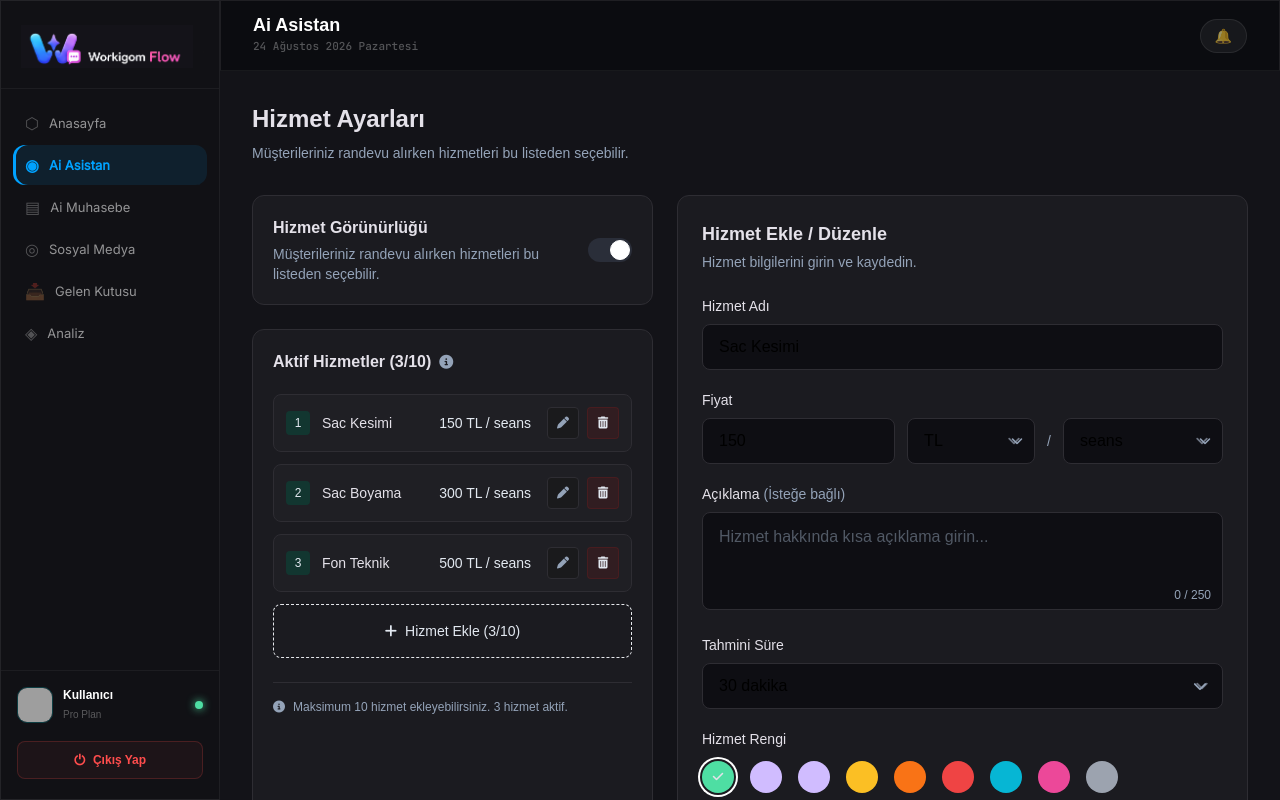
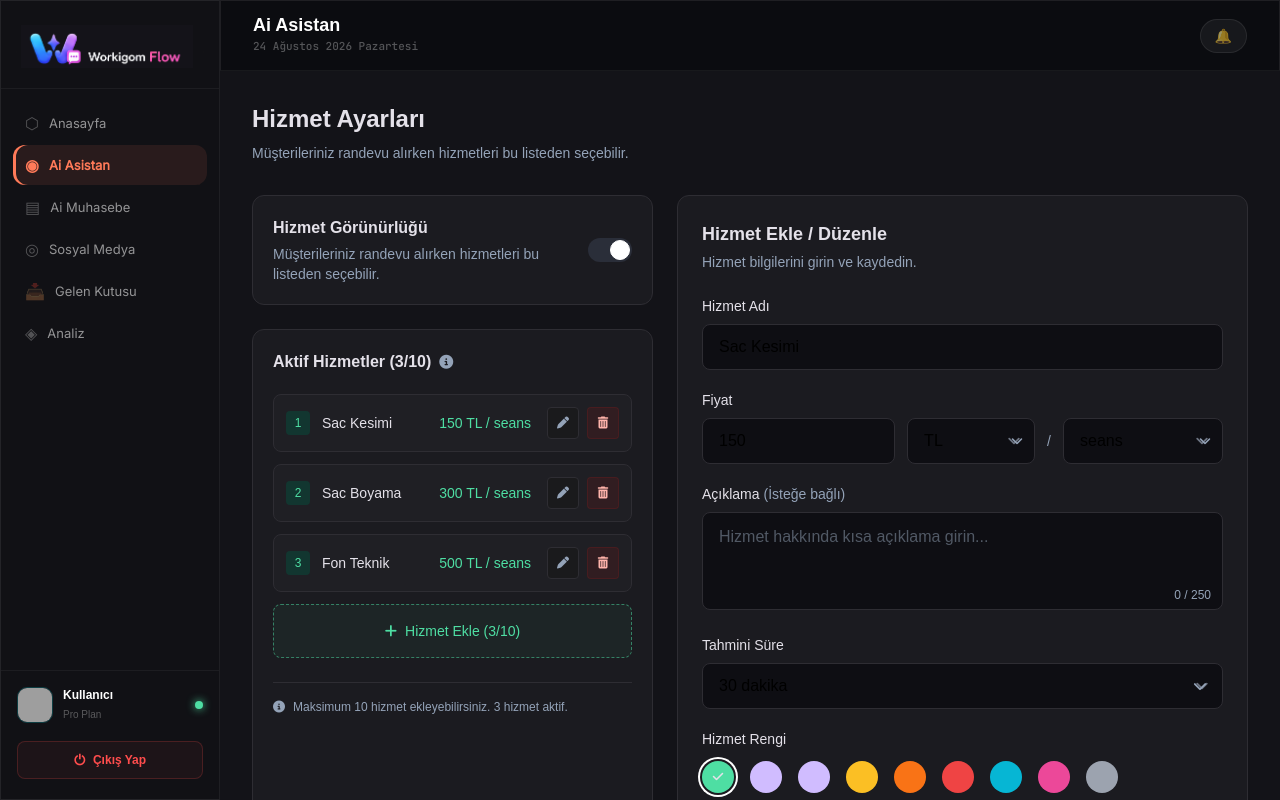
Before and after one commit to cicicarscom-pixel/flowweb, a Next.js app: page /ai-asistan/isletme-hizmetleri in a window 1280 px wide. Built offline with nearby package versions, Linux system fonts and the light colour scheme; no server answers; grey boxes are pictures that could not be loaded.

Commit message:
fix: sarkan class isimleri (ornegin -secondary -> text-secondary) onarildi ve Sidebar renk paleti yeni mobil tasarima (Mercan, Zumrut, Orkide) gore guncellendi

```diff
--- a/src/app/(dashboard)/ai-asistan/isletme-hizmetleri/page.tsx
+++ b/src/app/(dashboard)/ai-asistan/isletme-hizmetleri/page.tsx
@@ -35,16 +35,16 @@ export default function IsletmeHizmetleriPage() {
  {/* Service Item 1 */}
  <div className="flex items-center justify-between p-3 rounded-lg border border-dark-border bg-surface-container hover:border-dark-muted/50 transition-colors">
  <div className="flex items-center gap-3">
- <div className="w-6 h-6 rounded bg-emerald-900/50 -secondary flex items-center justify-center text-xs font-medium">1</div>
+ <div className="w-6 h-6 rounded bg-emerald-900/50 text-secondary flex items-center justify-center text-xs font-medium">1</div>
  <span className="font-medium text-on-surface">Sac Kesimi</span>
  </div>
  <div className="flex items-center gap-4">
- <span className="-secondary font-medium text-sm">150 TL / seans</span>
+ <span className="text-secondary font-medium text-sm">150 TL / seans</span>
  <div className="flex gap-2">
  <button className="w-8 h-8 rounded bg-sidebar border border-dark-border flex items-center justify-center text-dark-muted hover:text-on-surface transition-colors">
  <i className="fa-solid fa-pen text-xs"></i>
  </button>
- <button className="w-8 h-8 rounded bg-red-900/20 border border-red-900/30 flex items-center justify-center -tertiary hover:bg-red-900/40 transition-colors">
+ <button className="w-8 h-8 rounded bg-red-900/20 border border-red-900/30 flex items-center justify-center text-error hover:bg-red-900/40 transition-colors">
  <i className="fa-solid fa-trash-can text-xs"></i>
  </button>
  </div>
@@ -54,16 +54,16 @@ export default function IsletmeHizmetleriPage() {
  {/* Service Item 2 */}
  <div className="flex items-center justify-between p-3 rounded-lg border border-dark-border bg-surface-container hover:border-dark-muted/50 transition-colors">
  <div className="flex items-center gap-3">
- <div className="w-6 h-6 rounded bg-emerald-900/50 -secondary flex items-center justify-center text-xs font-medium">2</div>
+ <div className="w-6 h-6 rounded bg-emerald-900/50 text-secondary flex items-center justify-center text-xs font-medium">2</div>
  <span className="font-medium text-on-surface">Sac Boyama</span>
  </div>
  <div className="flex items-center gap-4">
- <span className="-secondary font-medium text-sm">300 TL / seans</span>
+ <span className="text-secondary font-medium text-sm">300 TL / seans</span>
  <div className="flex gap-2">
  <button className="w-8 h-8 rounded bg-sidebar border border-dark-border flex items-center justify-center text-dark-muted hover:text-on-surface transition-colors">
  <i className="fa-solid fa-pen text-xs"></i>
  </button>
- <button className="w-8 h-8 rounded bg-red-900/20 border border-red-900/30 flex items-center justify-center -tertiary hover:bg-red-900/40 transition-colors">
+ <button className="w-8 h-8 rounded bg-red-900/20 border border-red-900/30 flex items-center justify-center text-error hover:bg-red-900/40 transition-colors">
  <i className="fa-solid fa-trash-can text-xs"></i>
  </button>
  </div>
@@ -73,16 +73,16 @@ export default function IsletmeHizmetleriPage() {
  {/* Service Item 3 */}
  <div className="flex items-center justify-between p-3 rounded-lg border border-dark-border bg-surface-container hover:border-dark-muted/50 transition-colors">
  <div className="flex items-center gap-3">
- <div className="w-6 h-6 rounded bg-emerald-900/50 -secondary flex items-center justify-center text-xs font-medium">3</div>
+ <div className="w-6 h-6 rounded bg-emerald-900/50 text-secondary flex items-center justify-center text-xs font-medium">3</div>
  <span className="font-medium text-on-surface">Fon Teknik</span>
  </div>
  <div className="flex items-center gap-4">
- <span className="-secondary font-medium text-sm">500 TL / seans</span>
+ <span className="text-secondary font-medium text-sm">500 TL / seans</span>
  <div className="flex gap-2">
  <button className="w-8 h-8 rounded bg-sidebar border border-dark-border flex items-center justify-center text-dark-muted hover:text-on-surface transition-colors">
  <i className="fa-solid fa-pen text-xs"></i>
  </button>
- <button className="w-8 h-8 rounded bg-red-900/20 border border-red-900/30 flex items-center justify-center -tertiary hover:bg-red-900/40 transition-colors">
+ <button className="w-8 h-8 rounded bg-red-900/20 border border-red-900/30 flex items-center justify-center text-error hover:bg-red-900/40 transition-colors">
  <i className="fa-solid fa-trash-can text-xs"></i>
  </button>
  </div>
@@ -90,7 +90,7 @@ export default function IsletmeHizmetleriPage() {
  </div>
 
  {/* Add New Service Button */}
- <button className="w-full py-4 mt-2 rounded-lg border border-dashed -secondary/50 -secondary/5 -secondary font-medium hover:-secondary/10 transition-colors flex items-center justify-center gap-2">
+ <button className="w-full py-4 mt-2 rounded-lg border border-dashed border-secondary/50 bg-secondary/5 text-secondary font-medium hover:bg-secondary/10 transition-colors flex items-center justify-center gap-2">
  <i className="fa-solid fa-plus"></i>
  Hizmet Ekle (3/10)
  </button>
@@ -241,7 +241,7 @@ export default function IsletmeHizmetleriPage() {
  <button className="px-6 py-2.5 rounded-lg border border-dark-border bg-dark-surface text-on-surface hover:bg-app-border/50 transition-colors text-sm font-medium" type="button">
  Temizle
  </button>
- <button className="px-6 py-2.5 rounded-lg -secondary text-on-surface hover:-secondary transition-colors text-sm font-medium flex items-center gap-2" type="button">
+ <button className="px-6 py-2.5 rounded-lg bg-secondary text-on-surface hover:bg-secondary/80 transition-colors text-sm font-medium flex items-center gap-2" type="button">
  <i className="fa-regular fa-floppy-disk"></i>
  Kaydet
  </button>
--- a/src/app/(dashboard)/analiz/gelen-mesaj-analizi/page.tsx
+++ b/src/app/(dashboard)/analiz/gelen-mesaj-analizi/page.tsx
@@ -49,7 +49,7 @@ export default function GelenMesajAnaliziPage() {
  <div className="text-sm text-on-surface-variant mb-1">Alınan</div>
  <div className="flex items-end gap-2">
  <span className="text-3xl font-bold text-on-surface">2</span>
- <span className="text-xs -secondary mb-1">%100</span>
+ <span className="text-xs text-secondary mb-1">%100</span>
  </div>
  <div className="text-xs text-on-surface-variant mt-1">Toplam mesaj</div>
  </div>
@@ -70,9 +70,9 @@ export default function GelenMesajAnaliziPage() {
  </div>
  </div>
  {/* Card 3: Okunan */}
- <div className="bg-surface-container border -primary/30 rounded-xl p-5 flex items-start gap-4">
- <div className="p-3 -primary/10 rounded-lg -primary relative">
- <div className="absolute inset-0 -primary/20 blur-md rounded-lg"></div>
+ <div className="bg-surface-container border border-primary/30 rounded-xl p-5 flex items-start gap-4">
+ <div className="p-3 bg-primary/10 rounded-lg text-primary relative">
+ <div className="absolute inset-0 bg-primary/20 blur-md rounded-lg"></div>
  <i className="fa-regular fa-eye w-6 h-6 relative z-10 flex items-center justify-center"></i>
  </div>
  <div>
@@ -86,7 +86,7 @@ export default function GelenMesajAnaliziPage() {
  </div>
  {/* Card 4: Ortalama Yanıt */}
  <div className="bg-surface-container border border-outline-variant/10 rounded-xl p-5 flex items-start gap-4">
- <div className="p-3 -primary/10 rounded-lg -primary">
+ <div className="p-3 bg-primary/10 rounded-lg text-primary">
  <i className="fa-regular fa-clock w-6 h-6 flex items-center justify-center"></i>
  </div>
  <div>
@@ -184,7 +184,7 @@ export default function GelenMesajAnaliziPage() {
  <div className="relative w-48 h-48 flex-shrink-0">
  <svg viewBox="0 0 36 36" className="w-full h-full transform -rotate-90">
  <path
- className="-primary"
+ className="text-primary"
  d="M18 2.0845
  a 15.9155 15.9155 0 0 1 0 31.831
  a 15.9155 15.9155 0 0 1 0 -31.831"
@@ -222,21 +222,21 @@ export default function GelenMesajAnaliziPage() {
  </div>
  <div className="flex items-center justify-between text-sm">
  <div className="flex items-center gap-2">
- <span className="w-2.5 h-2.5 rounded-full -primary"></span>
+ <span className="w-2.5 h-2.5 rounded-full bg-primary"></span>
  <span className="text-on-surface">Web Canlı Destek</span>
  </div>
  <div className="text-on-surface-variant">1 (%50)</div>
  </div>
  <div className="flex items-center justify-between text-sm opacity-50">
  <div className="flex items-center gap-2">
- <span className="w-2.5 h-2.5 rounded-full -tertiary"></span>
+ <span className="w-2.5 h-2.5 rounded-full bg-tertiary"></span>
  <span className="text-on-surface">Instagram</span>
  </div>
  <div className="text-on-surface-variant">0 (%0)</div>
  </div>
  <div className="flex items-center justify-between text-sm opacity-50">
  <div className="flex items-center gap-2">
- <span className="w-2.5 h-2.5 rounded-full -secondary"></span>
+ <span className="w-2.5 h-2.5 rounded-full bg-secondary"></span>
  <span className="text-on-surface">Facebook</span>
  </div>
  <div className="text-on-surface-variant">0 (%0)</div>
@@ -343,7 +343,7 @@ export default function GelenMesajAnaliziPage() {
  <tr className="hover:bg-outline-variant/50 transition-colors">
  <td className="py-4">
  <div className="flex items-center gap-2">
- <div className="p-1.5 -secondary/10 rounded-md -secondary">
+ <div className="p-1.5 bg-secondary/10 rounded-md text-secondary">
  <i className="fa-brands fa-whatsapp w-4 h-4 flex items-center justify-center"></i>
  </div>
  <span className="text-on-surface">WhatsApp</span>
@@ -353,14 +353,14 @@ export default function GelenMesajAnaliziPage() {
  <td className="py-4 max-w-xs truncate" title="Fiyat teklifi hakkında bilgi alabilir miyim?">Fiyat teklifi hakkında bilgi alabilir miyim?</td>
  <td className="py-4">22 May 2024 14:32</td>
  <td className="py-4">
- <span className="px-2 py-1 -secondary/10 -secondary border -secondary/20 rounded-md text-xs font-medium">Okundu</span>
+ <span className="px-2 py-1 bg-secondary/10 text-secondary border border-secondary/20 rounded-md text-xs font-medium">Okundu</span>
  </td>
  <td className="py-4 text-on-surface">8 dk</td>
  </tr>
  <tr className="hover:bg-outline-variant/50 transition-colors">
  <td className="py-4">
  <div className="flex items-center gap-2">
- <div className="p-1.5 -primary/10 rounded-md -primary">
+ <div className="p-1.5 bg-primary/10 rounded-md text-primary">
  <i className="fa-solid fa-globe w-4 h-4 flex items-center justify-center"></i>
  </div>
  <span className="text-on-surface">Web Canlı Destek</span>
@@ -370,7 +370,7 @@ export default function GelenMesajAnaliziPage() {
  <td className="py-4 max-w-xs truncate" title="Ürün iade süreci nasıl işliyor?">Ürün iade süreci nasıl işliyor?</td>
  <td className="py-4">22 May 2024 10:15</td>
  <td className="py-4">
- <span className="px-2 py-1 -secondary/10 -secondary border -secondary/20 rounded-md text-xs font-medium">Okundu</span>
+ <span className="px-2 py-1 bg-secondary/10 text-secondary border border-secondary/20 rounded-md text-xs font-medium">Okundu</span>
  </td>
  <td className="py-4 text-on-surface">16 dk</td>
  </tr>
--- a/src/components/layout/Sidebar.tsx
+++ b/src/components/layout/Sidebar.tsx
@@ -51,12 +51,12 @@ export default function Sidebar() {
   }, []);
 
   const navItems = [
-    { href: "/", label: "Anasayfa", icon: "⬡", color: "#00f0ff" },
-    { href: "/ai-asistan", label: "Ai Asistan", icon: "◉", color: "#00a2ff" },
-    { href: "/ai-muhasebe", label: "Ai Muhasebe", icon: "▤", color: "#ffb95f" },
-    { href: "/sosyal-medya", label: "Sosyal Medya", icon: "◎", color: "#bc13fe" },
-    { href: "/gelen-kutusu", label: "Gelen Kutusu", icon: "📥", color: "#ff4d4d" },
-    { href: "/analiz", label: "Analiz", icon: "◈", color: "#4edea3" },
+    { href: "/", label: "Anasayfa", icon: "⬡", color: "#94a3b8", rgb: "148,163,184" },
+    { href: "/ai-asistan", label: "Ai Asistan", icon: "◉", color: "#FF7A59", rgb: "255,122,89" },
+    { href: "/ai-muhasebe", label: "Ai Muhasebe", icon: "▤", color: "#22B573", rgb: "34,181,115" },
+    { href: "/sosyal-medya", label: "Sosyal Medya", icon: "◎", color: "#C2478D", rgb: "194,71,141" },
+    { href: "/gelen-kutusu", label: "Gelen Kutusu", icon: "📥", color: "#38BDF8", rgb: "56,189,248" },
+    { href: "/analiz", label: "Analiz", icon: "◈", color: "#FFB95F", rgb: "255,185,95" },
   ];
 
   return (
@@ -77,12 +77,7 @@ export default function Sidebar() {
           const active = pathname === item.href || (item.href !== '/' && pathname.startsWith(item.href));
           const color = item.color;
 
-          let bgRgb = "0,240,255";
-          if (color === "#bc13fe") bgRgb = "188,19,254";
-          if (color === "#4edea3") bgRgb = "78,222,163";
-          if (color === "#00a2ff") bgRgb = "0,162,255";
-          if (color === "#ffb95f") bgRgb = "255,185,95";
-          if (color === "#ff4d4d") bgRgb = "255,77,77";
+          const bgRgb = item.rgb;
 
           return (
             <Link
```
